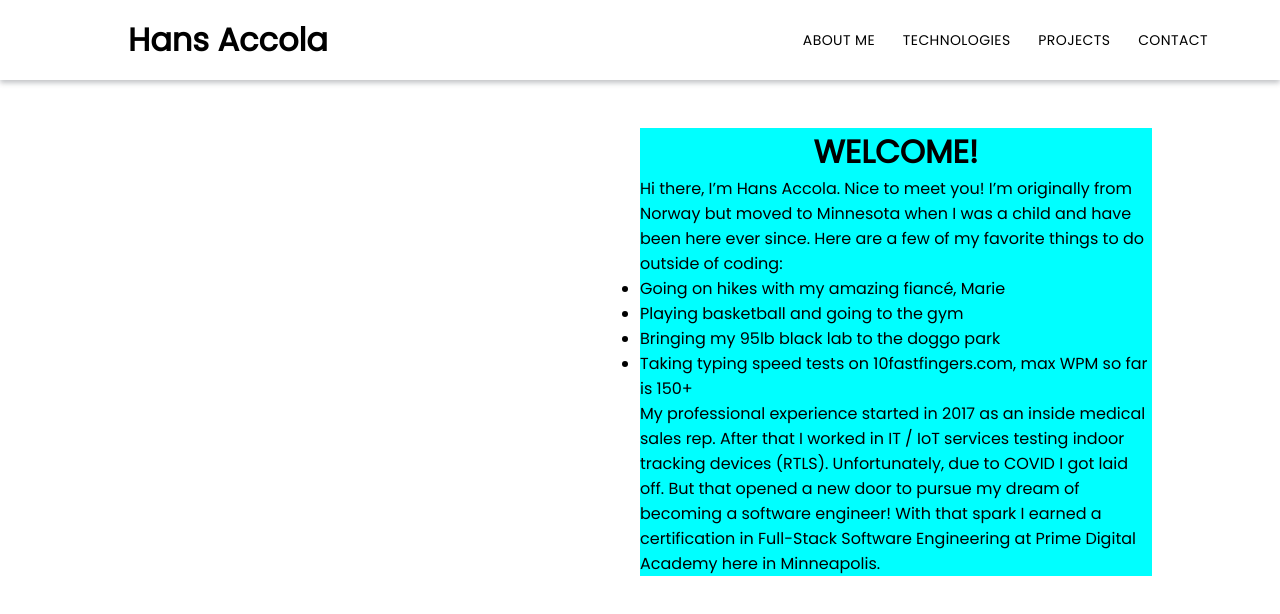
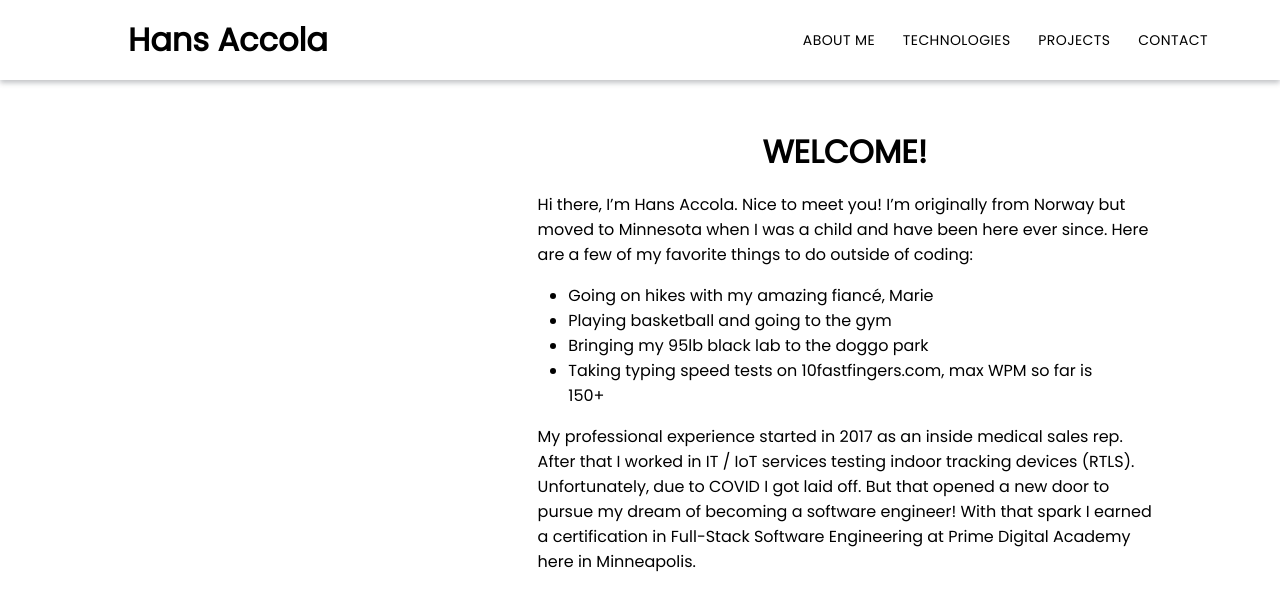
Before and after one commit to iHansy/responsive-portfolio, a React (Create React App) app: page / in a window 1280 px wide. Shown: the top 614 px of the page. Built offline with nearby package versions, Linux system fonts and the light colour scheme.

Commit message:
completed margins for about me

```diff
--- a/src/App.css
+++ b/src/App.css
@@ -65,8 +65,8 @@
 
 .aboutme-img {
   border-radius: 20rem;
-  height: 65%;
-  width: 65%;
+  height: 80%;
+  width: 80%;
   max-height: 350px;
   max-width: 350px;
   animation: drop 1.75s ease;
@@ -74,10 +74,17 @@
 }
 
 .aboutme-description {
-  flex: 1;
-  background-color: cyan;
+  flex: 1.5;
   flex-direction: column;
   align-items: center;
+}
+
+.aboutme-list {
+  width: 90%;
+}
+
+.aboutme-welcome, .aboutme-p1, .aboutme-p2, .aboutme-list {
+  margin-bottom: 2vh;
 }
 
 /* -------------------------- */
@@ -166,5 +173,3 @@
     flex: 1.25;
   }
 }
-
-/* STYLING FOR HEADER ABOVE THIS */
--- a/src/components/AboutMe.js
+++ b/src/components/AboutMe.js
@@ -11,15 +11,15 @@ function AboutMe(props) {
                 <img className="aboutme-img" src="headshot-4.jpg" alt="Headshot of Hans Accola"></img>
             </div>
             <div className="aboutme-description">
-                <h1>WELCOME!</h1>
-                <p>Hi there, I’m Hans Accola. Nice to meet you! I’m originally from Norway but moved to Minnesota when I was a child and have been here ever since. Here are a few of my favorite things to do outside of coding:</p>
-                <ul>
+                <h1 className="aboutme-welcome"><span className="first-letter-color">W</span>ELCOME!</h1>
+                <p className="aboutme-p1">Hi there, I’m Hans Accola. Nice to meet you! I’m originally from Norway but moved to Minnesota when I was a child and have been here ever since. Here are a few of my favorite things to do outside of coding:</p>
+                <ul className="aboutme-list">
                     <li>Going on hikes with my amazing fiancé, Marie</li>
                     <li>Playing basketball and going to the gym</li>
                     <li>Bringing my 95lb black lab to the doggo park</li>
                     <li>Taking typing speed tests on 10fastfingers.com, max WPM so far is 150+</li>
                 </ul>
-                <p>My professional experience started in 2017 as an inside medical sales rep. After that I worked in IT / IoT services testing indoor tracking devices (RTLS). Unfortunately, due to COVID I got laid off. But that opened a new door to pursue my dream of becoming a software engineer! With that spark I earned a certification in Full-Stack Software Engineering at Prime Digital Academy here in Minneapolis.</p>
+                <p className="aboutme-p2">My professional experience started in 2017 as an inside medical sales rep. After that I worked in IT / IoT services testing indoor tracking devices (RTLS). Unfortunately, due to COVID I got laid off. But that opened a new door to pursue my dream of becoming a software engineer! With that spark I earned a certification in Full-Stack Software Engineering at Prime Digital Academy here in Minneapolis.</p>
             </div>
         </div>
     );
```
Also changed, not shown: 1 other file (tests, documents, lock files or other folders).
